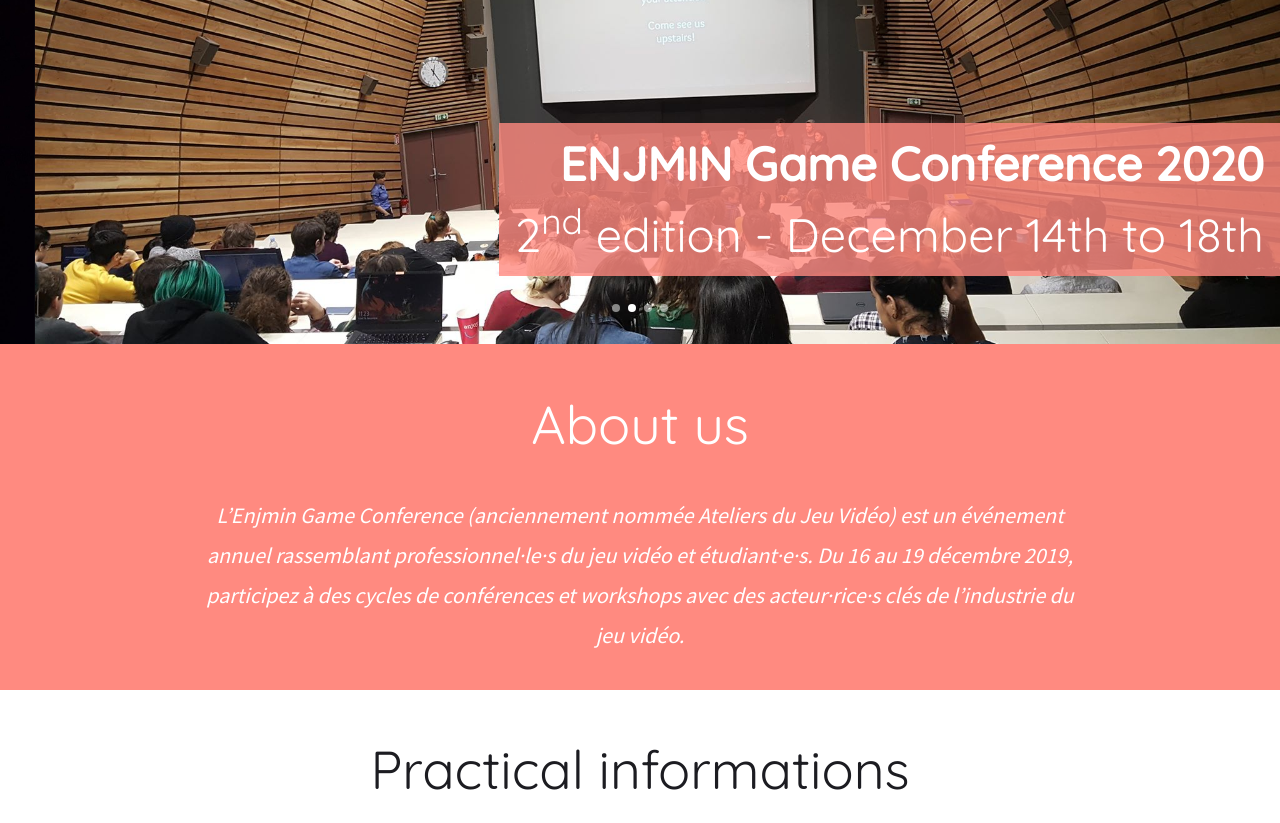
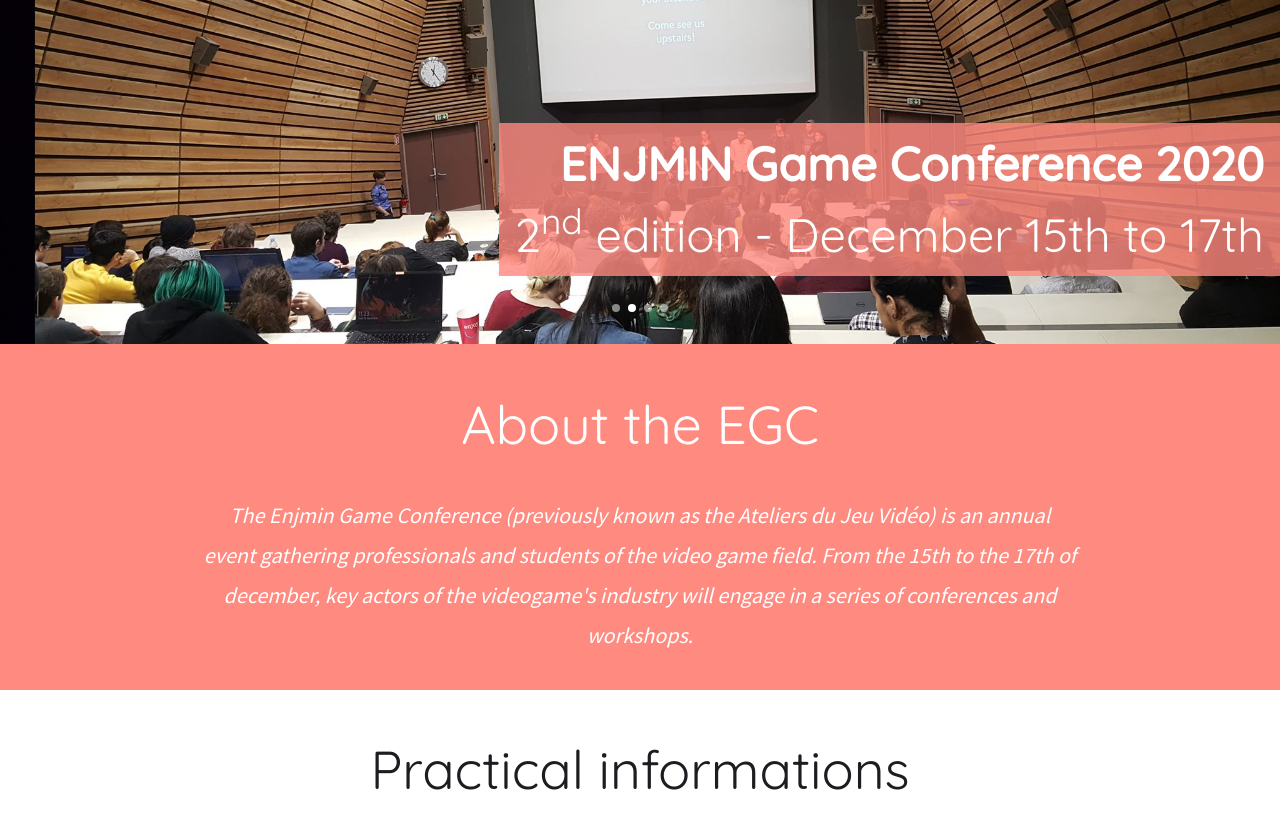
Before and after one commit to SamuelBUSSON/EGC_2020, a plain HTML site: page index.html in a window 1280 px wide. Shown: the part 320-1143 px from the top of the page. Drawn offline with Linux system fonts and the light colour scheme.

Commit message:
(feat) Textes

```diff
--- a/index.html
+++ b/index.html
@@ -39,7 +39,7 @@
     <div class="carousel carousel-slider center">
       <div class="carousel-fixed-item">
         <div class="egc-carousel-desc">
-          <p style= "display: inline-block"><span class="heavy-desc">ENJMIN Game Conference 2020</span><br/>2<sup>nd</sup> edition - December 14th to 18th</p>
+          <p style= "display: inline-block"><span class="heavy-desc">ENJMIN Game Conference 2020</span><br/>2<sup>nd</sup> edition - December 15th to 17th</p>
         </div>
 
       </div>
@@ -68,13 +68,14 @@
     <div class="section red accent-1 white-text scrollspy " id="About">
       <div class="row container">
         <div class="col s12 center">
-          <h2 class = "white-text enjmin-logo-text">About us</h2>
+          <h2 class = "white-text enjmin-logo-text">About the EGC</h2>
         </div>
       </div>
       <div class="row container">
           <div class="col center">
             <span class="about-desc center">
-              L’Enjmin Game Conference (anciennement nommée Ateliers du Jeu Vidéo) est un événement annuel rassemblant professionnel·le·s du jeu vidéo et étudiant·e·s. Du 16 au 19 décembre 2019, participez à des cycles de conférences et workshops avec des acteur·rice·s clés de l’industrie du jeu vidéo.
+
+The Enjmin Game Conference (previously known as the Ateliers du Jeu Vidéo) is an annual event gathering professionals and students of the video game field. From the 15th to the 17th of december, key actors of the videogame's industry will engage in a series of conferences and workshops.
             </span>
           </div>
       </div>
@@ -234,7 +235,8 @@
           <h4 class="enjmin-logo-text">Contact</h4>
           <div class="divider"></div>
           <div style="padding-top: 16px">
-            Pour plus d'informations, contacter :<br>
+            These conferences are open to professionals and to CNAM-ENJMIN students. This year, this event will be organised by the students in order to create precious moments of exchange with the professionals of french and international video game field.<br/><br/>
+            <b>For more informations please contact</b> :<br>
             <a href="mailto:may.hubert@lecnam.net">may.hubert@lecnam.net</a>
           </div>
         </div>
```
